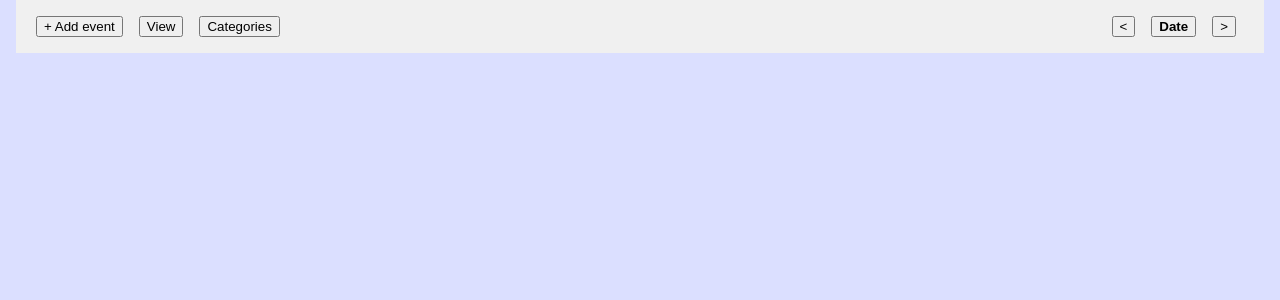
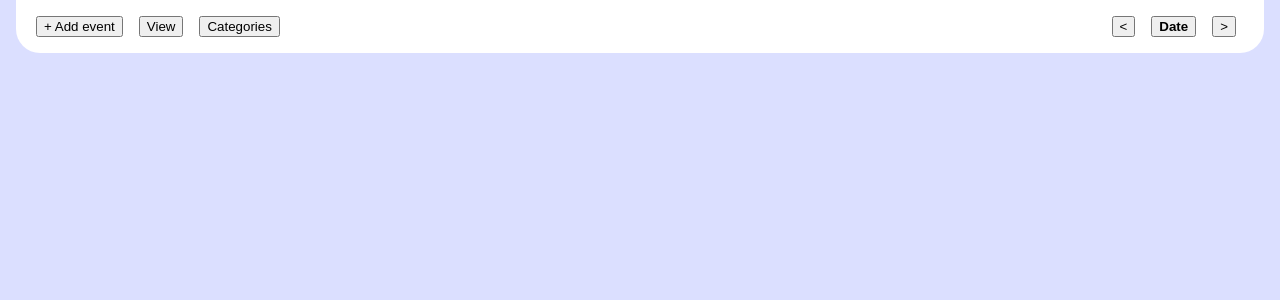
Before and after one commit to Danylo37/calendar-app, a React (Create React App) app: page / in a window 1280 px wide. Shown: the top 300 px of the page. Built offline with nearby package versions, Linux system fonts and the light colour scheme.

Commit message:
Header styles updated - comments removed - border radius added

```diff
--- a/src/styles/layout/Header.css
+++ b/src/styles/layout/Header.css
@@ -1,12 +1,13 @@
 .header {
-    background-color: #f0f0f0; /* Фон header, можно изменить */
-    padding: 1rem 1.25rem; /* Адаптивный отступ: 1.25rem примерно соответствует 20px */
+    background-color: #FFFFFF;
+    padding: 1rem 1.25rem;
     display: flex;
     justify-content: space-between;
     align-items: center;
+    border-bottom-left-radius: 1.5rem;
+    border-bottom-right-radius: 1.5rem;
 }
 
-/* Левая группа кнопок */
 .header-left {
     display: flex;
     align-items: center;
@@ -16,7 +17,6 @@
     margin-right: 1rem;
 }
 
-/* Правая группа кнопок (переключатель даты) */
 .header-right {
     display: flex;
     align-items: center;
@@ -26,7 +26,6 @@
     margin: 0 0.5rem;
 }
 
-/* Специфический стиль для кнопки "Date" */
 .date-btn {
     font-weight: bold;
     cursor: pointer;
```
